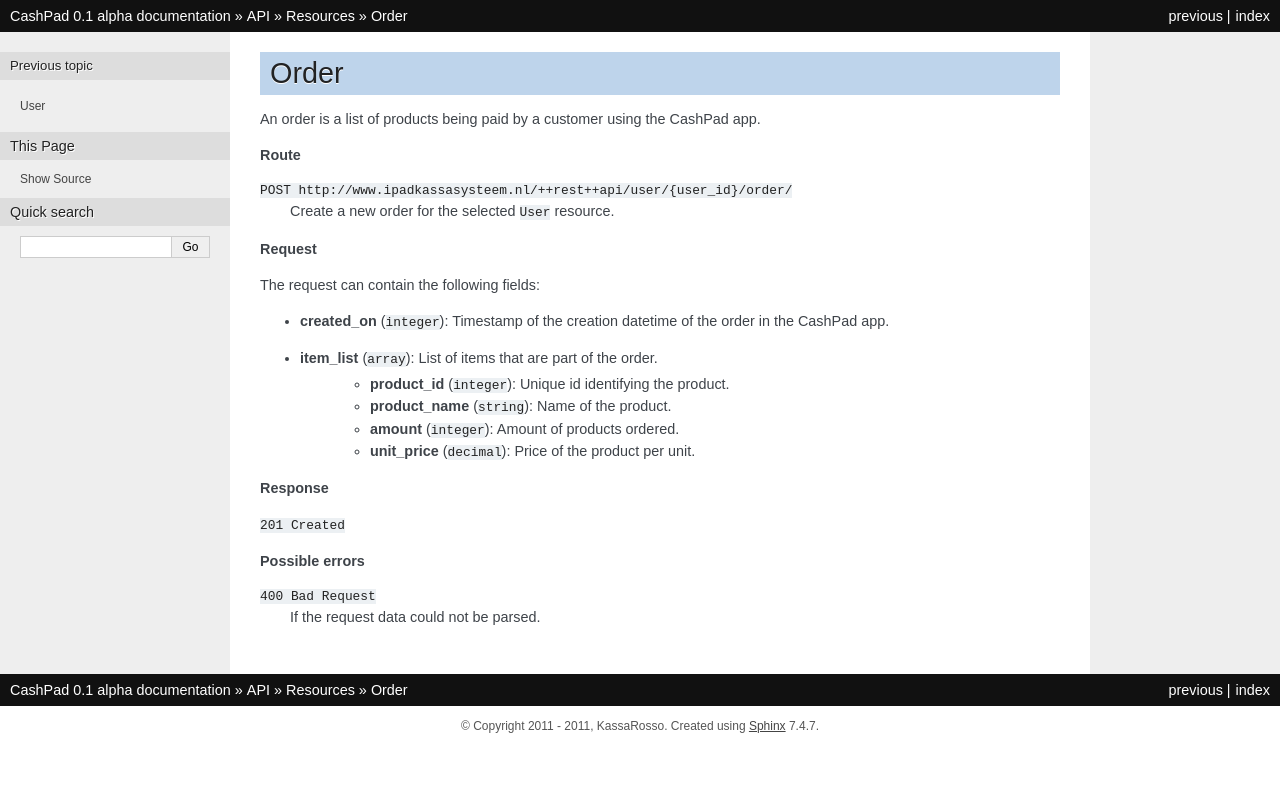
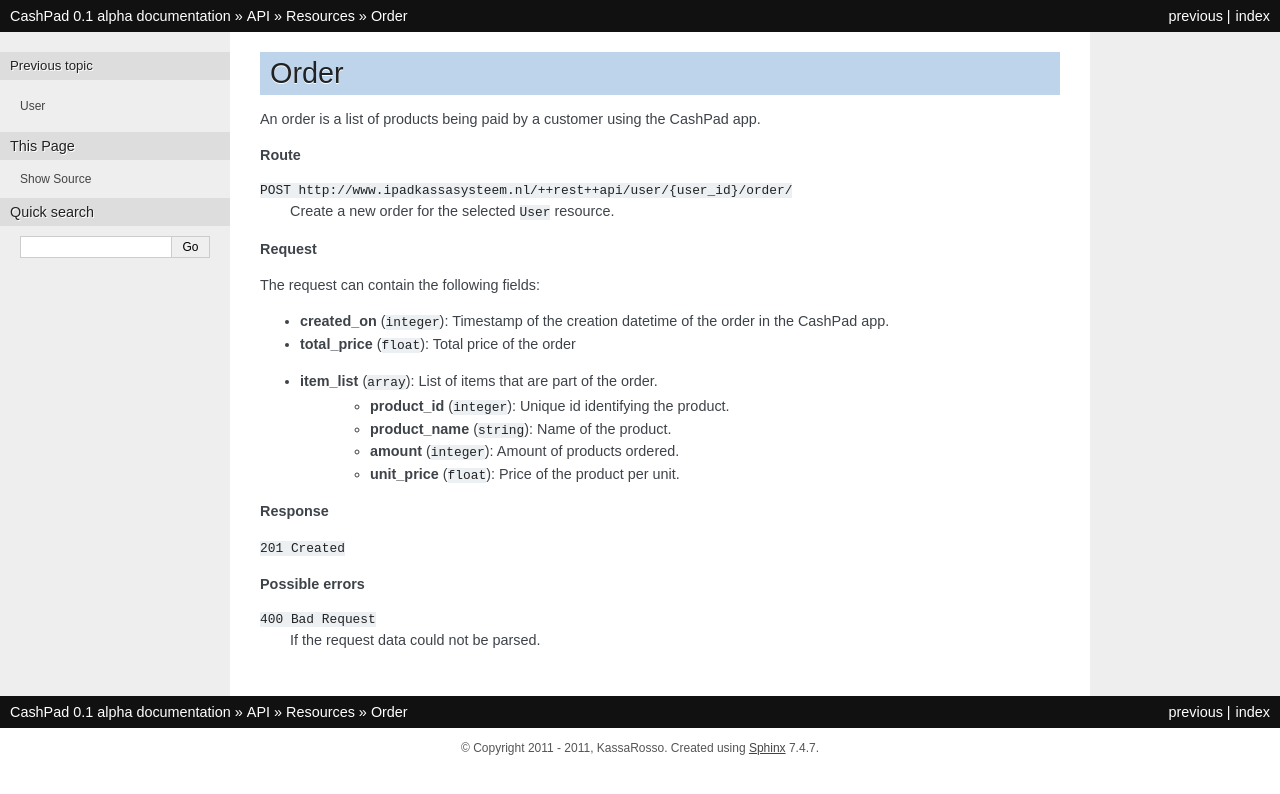
Before and after one commit to shanx/cashpad, a Sphinx documentation site: the page built from docs/api/resources/order.rst, in a window 1280 px wide. Shown: the top 794 px of the page. Built offline with Sphinx 7.4.7, drawn with Linux system fonts in a browser that asks for light colours.

Commit message:
Added total price to docs

```diff
--- a/docs/api/resources/order.rst
+++ b/docs/api/resources/order.rst
@@ -13,11 +13,12 @@
 The request can contain the following fields:
 
 * **created_on** (``integer``): Timestamp of the creation datetime of the order in the CashPad app.
+* **total_price** (``float``): Total price of the order
 * **item_list** (``array``): List of items that are part of the order.
     * **product_id** (``integer``): Unique id identifying the product.
     * **product_name** (``string``): Name of the product.
     * **amount** (``integer``): Amount of products ordered.
-    * **unit_price** (``decimal``): Price of the product per unit.
+    * **unit_price** (``float``): Price of the product per unit.
 
 **Response**
 
```
